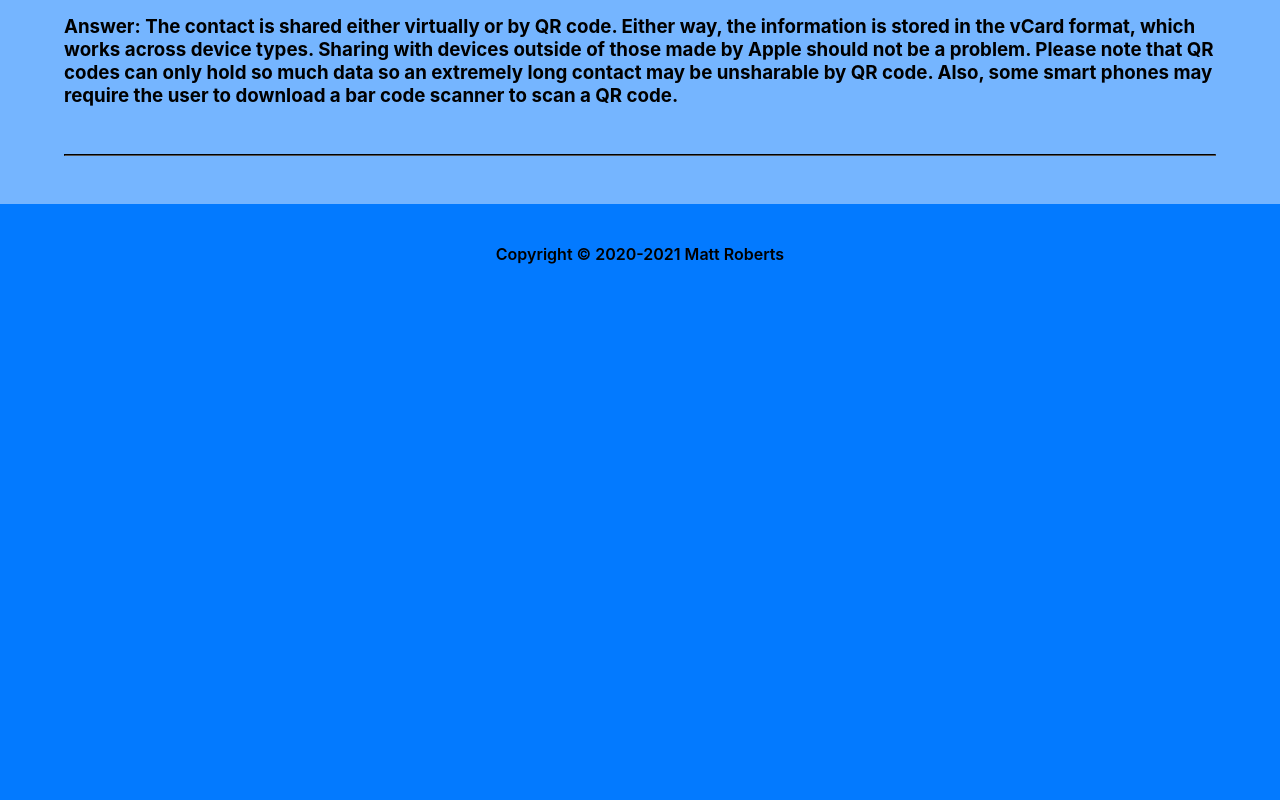
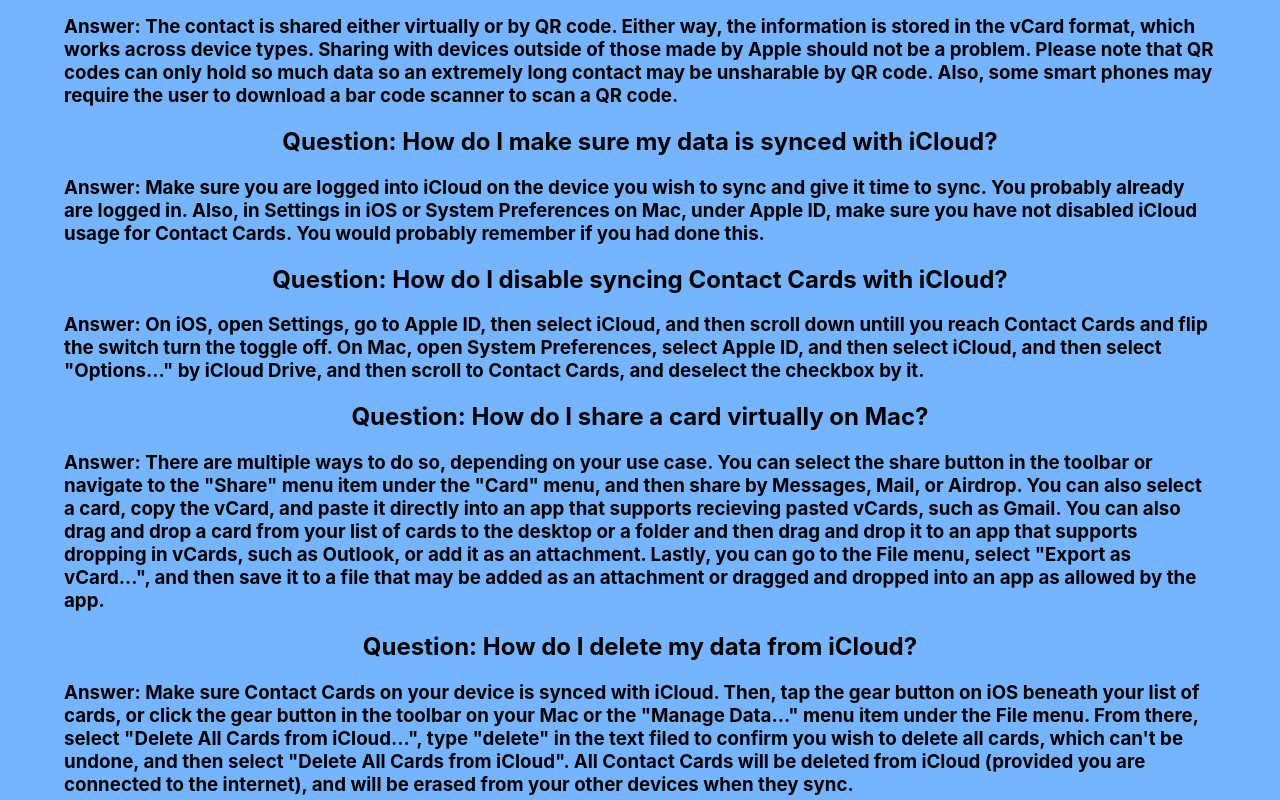
Before and after one commit to matthewrobertsdev/celeritasapps, a React (Create React App) app: page /#/faq/contactcards in a window 1280 px wide. Shown: the part 320-1120 px from the top of the page. Before the commit the page ends 800 px from the top, so only its background shows below. Built offline with nearby package versions, Linux system fonts and the light colour scheme.

Commit message:
Updated FAQ, privacy policy, and fixed small issue with selected-navigation-item css.

```diff
--- a/src/pages/ContactCards_FAQ_Page.js
+++ b/src/pages/ContactCards_FAQ_Page.js
@@ -22,6 +22,52 @@
         QR code.  Also, some smart phones may require the user to download a bar code scanner
         to scan a QR code.
       </h3>
+      <h2 className="text-align-center">
+        Question: How do I make sure my data is synced with iCloud?
+      </h2>
+      <h3 className="main-margin">
+        Answer: Make sure you are logged into iCloud on the device you wish to
+        sync and give it time to sync.  You probably already are logged in.
+        Also, in Settings in iOS or System Preferences on Mac, under Apple ID,
+        make sure you have not disabled iCloud usage for Contact Cards.  You would
+        probably remember if you had done this.
+      </h3>
+      <h2 className="text-align-center">
+        Question: How do I disable syncing Contact Cards with iCloud?
+      </h2>
+      <h3 className="main-margin">
+        Answer: On iOS, open Settings, go to Apple ID, then select iCloud, and then scroll down
+        untill you reach Contact Cards and flip the switch turn the toggle off.  On Mac, open System
+        Preferences, select Apple ID, and then select iCloud, and then select "Options..."
+        by iCloud Drive, and then scroll to Contact Cards, and deselect the checkbox by it.
+      </h3>
+      <h2 className="text-align-center">
+        Question: How do I share a card virtually on Mac?
+      </h2>
+      <h3 className="main-margin">
+        Answer: There are multiple ways to do so, depending on your use case.  You can select the
+        share button in the toolbar or navigate to the "Share" menu item under the "Card" menu, and
+        then share by Messages, Mail, or Airdrop.  You can also select a card, copy the vCard, and
+        paste it directly into an app that supports recieving pasted vCards, such as Gmail.
+        You can also drag and drop a card from your list of cards to the desktop or a folder
+        and then drag and drop it to an app that supports dropping in vCards, such as Outlook,
+        or add it as an attachment.  Lastly, you can go to the File menu, select
+        "Export as vCard...", and then save it to a file that may be added as an attachment
+        or dragged and dropped into an app as allowed by the app.
+      </h3>
+      <h2 className="text-align-center">
+        Question: How do I delete my data from iCloud?
+      </h2>
+      <h3 className="main-margin">
+        Answer: Make sure Contact Cards on your device is synced with iCloud.  Then,
+        tap the gear button on iOS beneath your list of cards, or click the gear button in the
+        toolbar on your Mac or the "Manage Data..." menu item under the File menu. From there,
+        select "Delete All Cards from iCloud...", type "delete" in the text filed to confirm
+        you wish to delete all cards, which can't be undone, and then select "Delete All
+        Cards from iCloud".  All Contact Cards will be deleted from iCloud (provided you are
+        connected to the internet), and will be erased from your other devices when they
+        sync.
+      </h3>
       <br></br>
       <hr className='main-margin'/>
       <br></br><br></br>
--- a/src/pages/PrivacyPolicyPage.js
+++ b/src/pages/PrivacyPolicyPage.js
@@ -11,20 +11,19 @@
             <h1 className='main-h-1'>
                 Privacy Policies
                 </h1>
-                <h2 className='main-text'>
-                Any changes to the privacy policies of Clock Suite and Contact Cards
-                will be reflected here.
-            </h2>
                 <AppIconWithTitle image={ClockSuite256} alt='Clock Suite App Icon'
                 name='Clock Suite Privacy Policy' id='clocksuiteprivacypolicy'/>
             <h2 className='main-text'>
               Clock Suite does not collect data from its users, and does not connect to the internet.
+              Any changes to the privacy policy of Clock Suite will be reflected here.
             </h2>
             <AppIconWithTitle image={ContactCards256} alt='Contact Cards App Icon'
                 name='Contact Cards Privacy Policy' id='contactcardsprivacypolicy'/>
             <h2 className='main-text'>
-                Contact Cards syncs data with its users' private iCloud storage, unless the user has
-                turned iCloud off for it.  It connects to the internet to sync with iCloud.
+                Contact Cards syncs data with its user's private iCloud storage, unless the user has
+                turned iCloud off for it.  The developer cannot access this data.  Contact Cards
+                connects to the internet to sync with iCloud.  Any changes to the privacy policy
+                of Contact Cards will be reflected here.
             </h2>
             <br></br><br></br><br></br>
             </main>);
--- a/src/styles/NavigationStyle.css
+++ b/src/styles/NavigationStyle.css
@@ -13,7 +13,12 @@
   text-decoration: none;
   }
 
-  @media screen and (max-width: 440px) {
+  .selected-navigation-item{
+    border-bottom: 3.5px solid black;
+    padding: 14px 16px 10.5px 16px;
+  }
+
+  @media screen and (max-width: 500px) {
     .top-navigation-item {
       float: left;
       display: block;
@@ -22,15 +27,14 @@
       padding: 14px 8px 14px 8px;
       text-decoration: none;
       }
+      .selected-navigation-item{
+        border-bottom: 3.5px solid black;
+        padding: 14px 8px 10.5px 8px;
+      }
   }
   .navigation-menu {
     overflow: hidden;
     display: flex;
-  }
-
-  .selected-navigation-item{
-    border-bottom: 3.5px solid black;
-    padding: 14px 8px 10.5px 8px;
   }
 
   .top-navigation-link {
```
Also changed, not shown: 1 other file (tests, documents, lock files or other folders).
